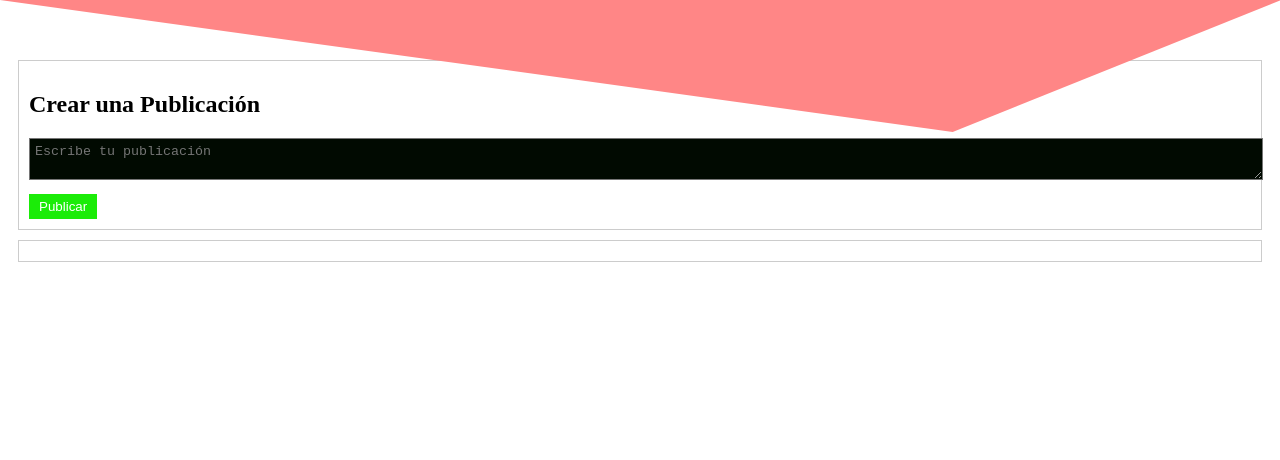
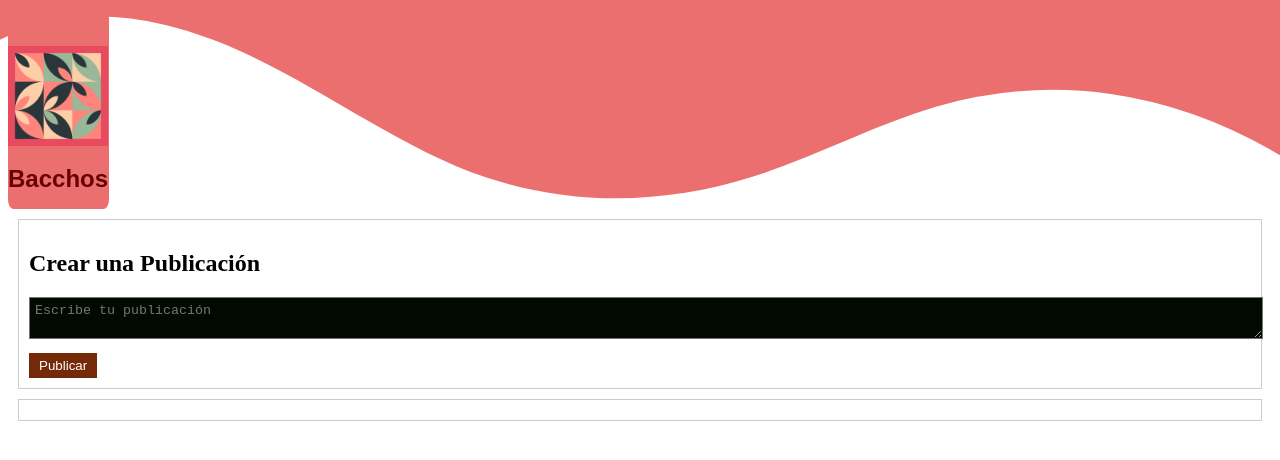
Before and after one commit to ThePacktur/htmlTest0.1, a plain HTML site: page index.html in a window 1280 px wide. Drawn offline with Linux system fonts and the light colour scheme.

Commit message:
update02

```diff
--- a/asses/css/style.css
+++ b/asses/css/style.css
@@ -1,24 +1,36 @@
-.custom-shape-divider-top-1717772404 {
+
+.custom-shape-divider-top-1717788429 {
   position: absolute;
   top: 0;
   left: 0;
   width: 100%;
   overflow: hidden;
   line-height: 0;
+  transform: rotate(180deg);
 }
 
-.custom-shape-divider-top-1717772404 svg {
+.custom-shape-divider-top-1717788429 svg {
   position: relative;
   display: block;
   width: calc(100% + 1.3px);
-  height: 138px;
+  height: 201px;
 }
 
-.custom-shape-divider-top-1717772404 .shape-fill {
-  fill: #FF8686;
+.custom-shape-divider-top-1717788429 .shape-fill {
+  fill: #ec6f6f;
 }
 
 
+header {
+  padding-top: 3%;
+  font-size: 12px;
+  font-family: "Vibur", sans-serif;
+  background-color: #ec6f6f;
+  color: #660202;
+  width: 101px;
+  border-radius: 5%;
+  align-content: end;
+}
 #post-form {
   border: 1px solid #ccc;
   padding: 10px;
@@ -34,7 +46,7 @@
 }
 
 #post-button {
-  background-color: #1bec08;
+  background-color: #742a08;
   color: white;
   border: none;
   padding: 5px 10px;
@@ -46,11 +58,5 @@
   border: 1px solid #ccc;
   margin: 10px;
   padding: 10px;
+
 }
-
-header {
-  font-size: 12px;
-  font-family: "Vibur", sans-serif;
-  /*background-color: #010f01;*/
-  color: #fff;
-}
--- /dev/null
+++ b/asses/docs/documents.xml
@@ -0,0 +1 @@
+asdasdasdasdasdasdasdasdasdas
--- a/index.html
+++ b/index.html
@@ -7,20 +7,22 @@
     <link rel="stylesheet" href="asses/css/style.css">
 </head>
 <body>
+    <div class="custom-shape-divider-top-1717788429">
+        <svg data-name="Layer 1" xmlns="http://www.w3.org/2000/svg" viewBox="0 0 1200 120" preserveAspectRatio="none">
+            <path d="M985.66,92.83C906.67,72,823.78,31,743.84,14.19c-82.26-17.34-168.06-16.33-250.45.39-57.84,11.73-114,31.07-172,41.86A600.21,600.21,0,0,1,0,27.35V120H1200V95.8C1132.19,118.92,1055.71,111.31,985.66,92.83Z" class="shape-fill"></path>
+        </svg>
+    </div>
+
     <header>
+        <img img src="asses/img/pattern.png" alt="mosaiko" width="100" height="100">
         <h1>Bacchos</h1>
     </header>
 
-    <div class="custom-shape-divider-top-1717772404">
-        <svg data-name="Layer 1" xmlns="http://www.w3.org/2000/svg" viewBox="0 0 1200 120" preserveAspectRatio="none">
-            <path d="M1200 0L0 0 892.25 114.72 1200 0z" class="shape-fill"></path>
-        </svg>
-    </div>
+
+    <section class="Neon-text" id="post-form">
+        <h2>Crear una Publicación</h2>
 
 
-    <section class="Neon-text" id="post-form">
-
-        <h2>Crear una Publicación</h2>
         <textarea id="post-content" placeholder="Escribe tu publicación"></textarea>
         <button id="post-button">Publicar</button>
     </section>
```
Also changed, not shown: asses/img/pattern.png (added).
